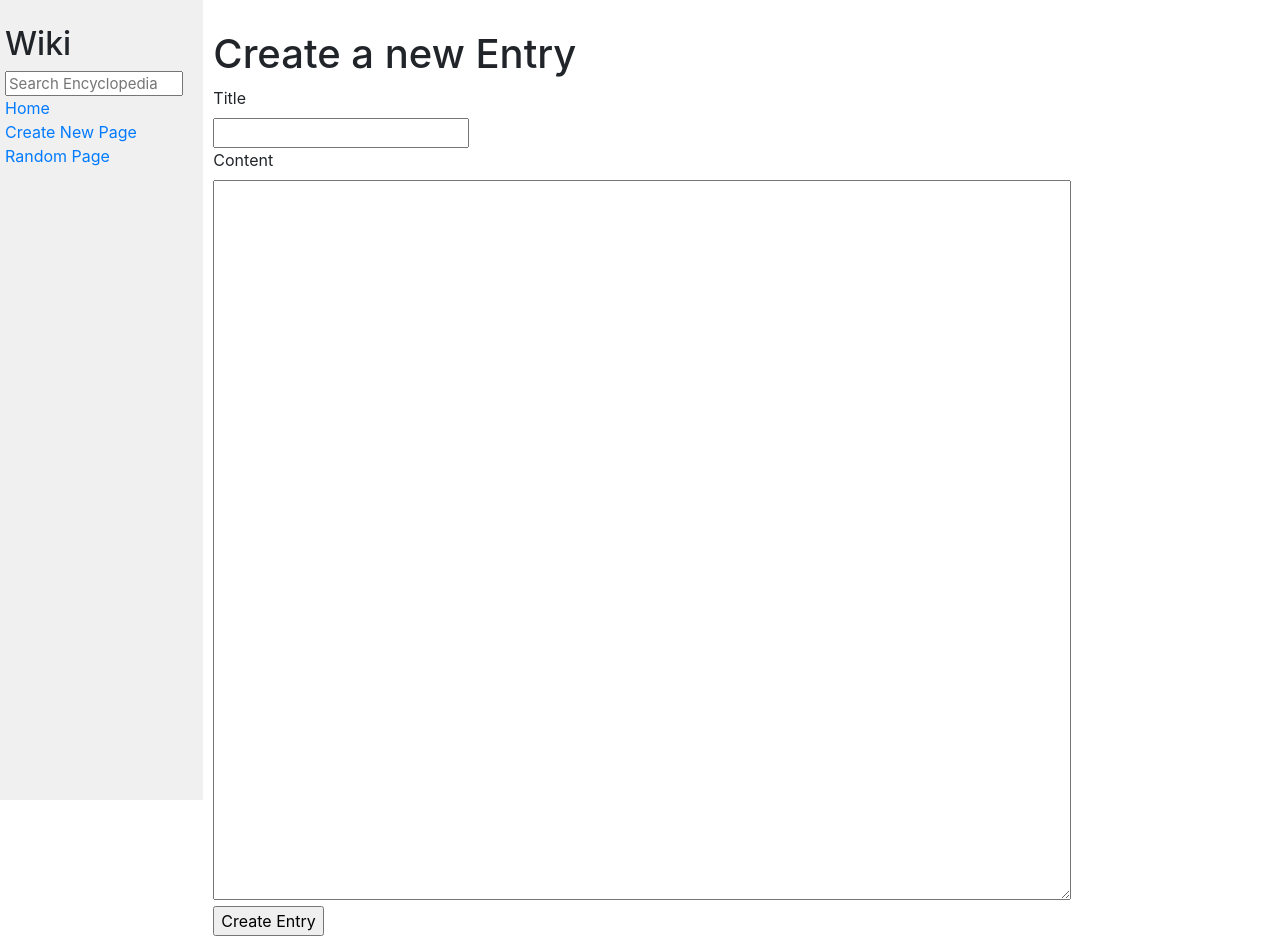
After one commit to NoctemApple/wiki, a Django app: page /create/ in a window 1280 px wide. The commit adds this page. Run offline with Django 3.2, Linux system fonts and the light colour scheme; some libraries are stand-ins or nearby versions.

Commit message:
⚰️ done for today

```diff
--- /dev/null
+++ b/encyclopedia/templates/encyclopedia/create.html
@@ -0,0 +1,23 @@
+{% extends "encyclopedia/layout.html" %}
+
+{% block title %}
+    Create a New Page
+{% endblock %}
+
+{% block body %}
+    <h1>Create a new Entry</h1>
+
+    <form action="{% url 'create' %}" method="post">
+        {% csrf_token %}
+        <label for="title">Title</label>
+        <br>
+        <input type="text" id="title" name="title" required>
+        <br/>
+        <label for="content">Content</label>
+        <br>
+        <textarea id="content" name="content" rows="30" cols="20" required>
+        </textarea>
+        <br/>
+        <input type="submit" value="Create Entry">
+    </form>
+{% endblock %}
--- a/encyclopedia/templates/encyclopedia/index.html
+++ b/encyclopedia/templates/encyclopedia/index.html
@@ -9,7 +9,9 @@
 
     <ul>
         {% for entry in entries %}
-            <li>{{ entry }}</li>
+            <li>
+                <a href="{% url 'wiki' entry %}">{{ entry }}</a>
+            </li>
         {% endfor %}
     </ul>
 
--- a/encyclopedia/templates/encyclopedia/layout.html
+++ b/encyclopedia/templates/encyclopedia/layout.html
@@ -12,17 +12,19 @@
         <div class="row">
             <div class="sidebar col-lg-2 col-md-3">
                 <h2>Wiki</h2>
-                <form>
+                <form action="{% url 'search' %}" method="get">
                     <input class="search" type="text" name="q" placeholder="Search Encyclopedia">
                 </form>
                 <div>
                     <a href="{% url 'index' %}">Home</a>
                 </div>
                 <div>
-                    Create New Page
+                    <a href="{% url 'create' %}">Create New Page</a>
+
                 </div>
                 <div>
-                    Random Page
+                    <a href="{% url 'random' %}">Random Page</a>
+
                 </div>
                 {% block nav %}
                 {% endblock %}
--- a/encyclopedia/urls.py
+++ b/encyclopedia/urls.py
@@ -3,5 +3,10 @@ from django.urls import path
 from . import views
 
 urlpatterns = [
-    path("", views.index, name="index")
+    path("", views.index, name="index"),
+    path("wiki/<str:title>/", views.wiki, name='wiki'),
+    path("search/", views.search, name="search"),
+    path("create/", views.create, name="create"),
+    path("wiki/<str:title>/edit/", views.edit, name="edit"),
+    path("random/", views.randomizer, name="random"),
 ]
--- a/encyclopedia/views.py
+++ b/encyclopedia/views.py
@@ -1,5 +1,7 @@
-from django.shortcuts import render
-
+from django.shortcuts import render, redirect
+from django.http import HttpResponse
+import markdown2
+import random
 from . import util
 
 
@@ -7,3 +9,68 @@ def index(request):
     return render(request, "encyclopedia/index.html", {
         "entries": util.list_entries()
     })
+
+def wiki(request, title):
+    content = util.get_entry(title)
+
+    if content is None:
+        return render(request, "encyclopedia/error.html", {
+            "message": f"The page '{title}' was not found"
+        })
+
+    html_content = markdown2.markdown(content)
+
+    return render(request, "encyclopedia/entry.html", {
+        "title": title,
+        "content": html_content
+    })
+
+def search(request):
+    query = request.GET.get("q")
+
+    if query:
+        entries = util.list_entries()
+        results = [entry for entry in entries if query.lower() in entry.lower()]
+        return render(request, "encyclopedia/search.html", {
+            "results": results,
+            "query": query
+        })
+    else:
+        return redirect("index")
+
+def create(request):
+    if request.method == "POST":
+        title = request.POST.get("title")
+        content = request.POST.get("content")
+
+        if title in util.list_entries():
+            return render(request, "encyclopedia/error.html", {
+            "message": f"The page '{title}' already exists"
+        })
+
+        util.save_entry(title, content)
+        return redirect("wiki", title=title)
+
+    return render(request, "encyclopedia/create.html")
+
+def edit(request, title):
+    if request.method == "POST":
+        content = request.POST.get("content")
+        util.save_entry(title, content)
+        return redirect("wiki", title=title)
+
+    content = util.get_entry(title)
+    if content is None:
+        return render(request, "encyclopedia/error.html", {
+            "message": f"the page{title}"
+        })
+
+    return render(request, "encyclopedia/edit.html", {
+        "title": title,
+        "content": content
+    })
+
+def randomizer(request):
+    entries = util.list_entries()
+    gacha = random.choice(entries)
+    return redirect("wiki", title=gacha)
```
Also changed, not shown: encyclopedia/templates/encyclopedia/edit.html (added, +23 -0 lines), encyclopedia/templates/encyclopedia/entry.html (added, +18 -0 lines), encyclopedia/templates/encyclopedia/error.html (added, +14 -0 lines), encyclopedia/templates/encyclopedia/search.html (added, +19 -0 lines), entries/tomato.md (added, +1 -0 lines).
